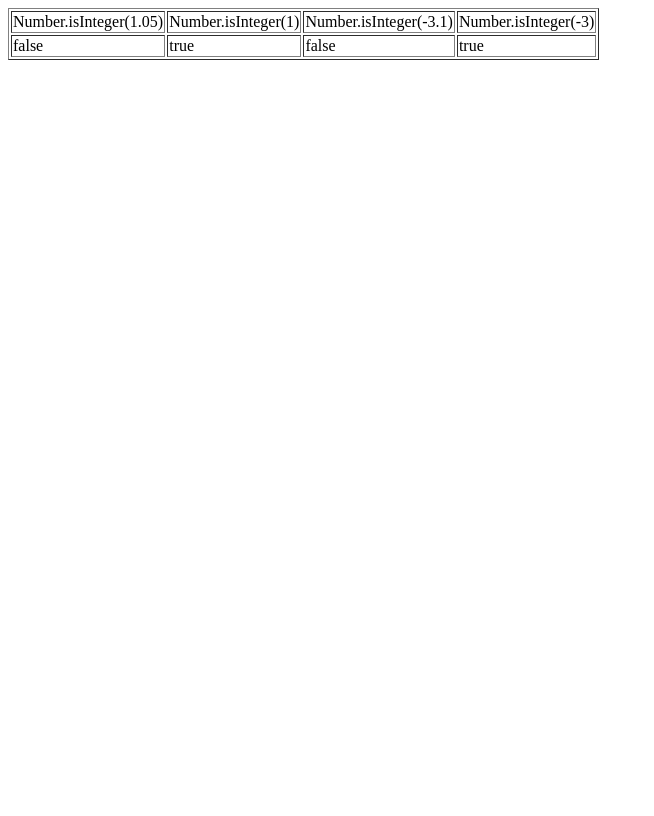
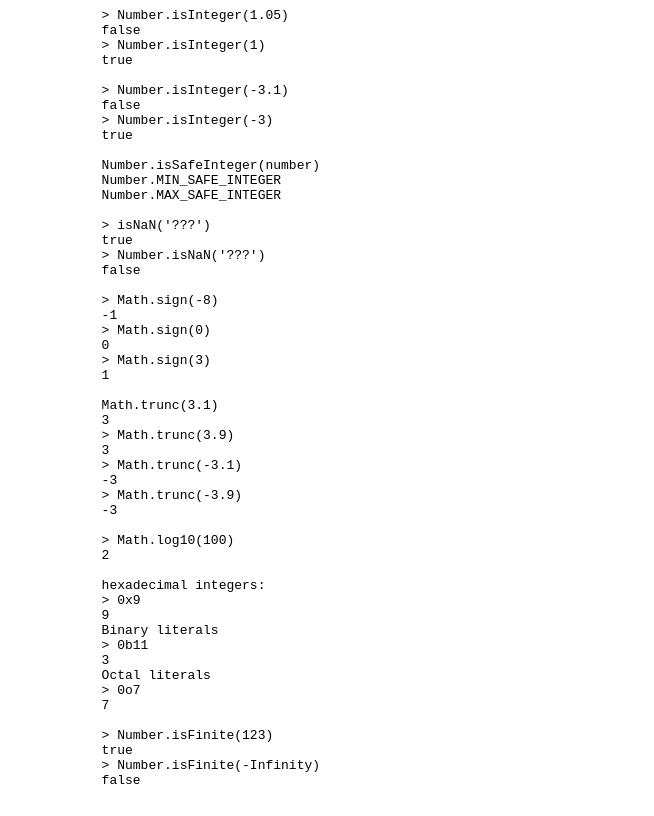
Before and after one commit to inianantony/es6, a website: page num.html in a window 1280 px wide. Shown: the whole page, without its empty margins (0-654 px from the left). Drawn offline with Linux system fonts and the light colour scheme.

Commit message:
add more num functions

```diff
--- a/num.html
+++ b/num.html
@@ -3,9 +3,59 @@
         <title>Number Functions</title>
     </head>
     <body>
-        <table border="1">
-            <tr><td>Number.isInteger(1.05)</td><td>Number.isInteger(1)</td><td> Number.isInteger(-3.1)</td><td>Number.isInteger(-3)</td></tr>
-            <tr><td>false</td><td>true</td><td>false</td><td>true</td></tr>
-        </table>
+        <pre>
+            > Number.isInteger(1.05)
+            false
+            > Number.isInteger(1)
+            true
+
+            > Number.isInteger(-3.1)
+            false
+            > Number.isInteger(-3)
+            true
+
+            Number.isSafeInteger(number)
+            Number.MIN_SAFE_INTEGER
+            Number.MAX_SAFE_INTEGER
+
+            > isNaN('???')
+            true
+            > Number.isNaN('???')
+            false
+
+            > Math.sign(-8)
+            -1
+            > Math.sign(0)
+            0
+            > Math.sign(3)
+            1
+
+            Math.trunc(3.1)
+            3
+            > Math.trunc(3.9)
+            3
+            > Math.trunc(-3.1)
+            -3
+            > Math.trunc(-3.9)
+            -3
+
+            > Math.log10(100)
+            2
+
+            hexadecimal integers:
+            > 0x9
+            9
+            Binary literals
+            > 0b11
+            3
+            Octal literals
+            > 0o7
+            7
+
+            > Number.isFinite(123)
+            true
+            > Number.isFinite(-Infinity)
+            false
+        </pre>
     </body>
 </html>
```
